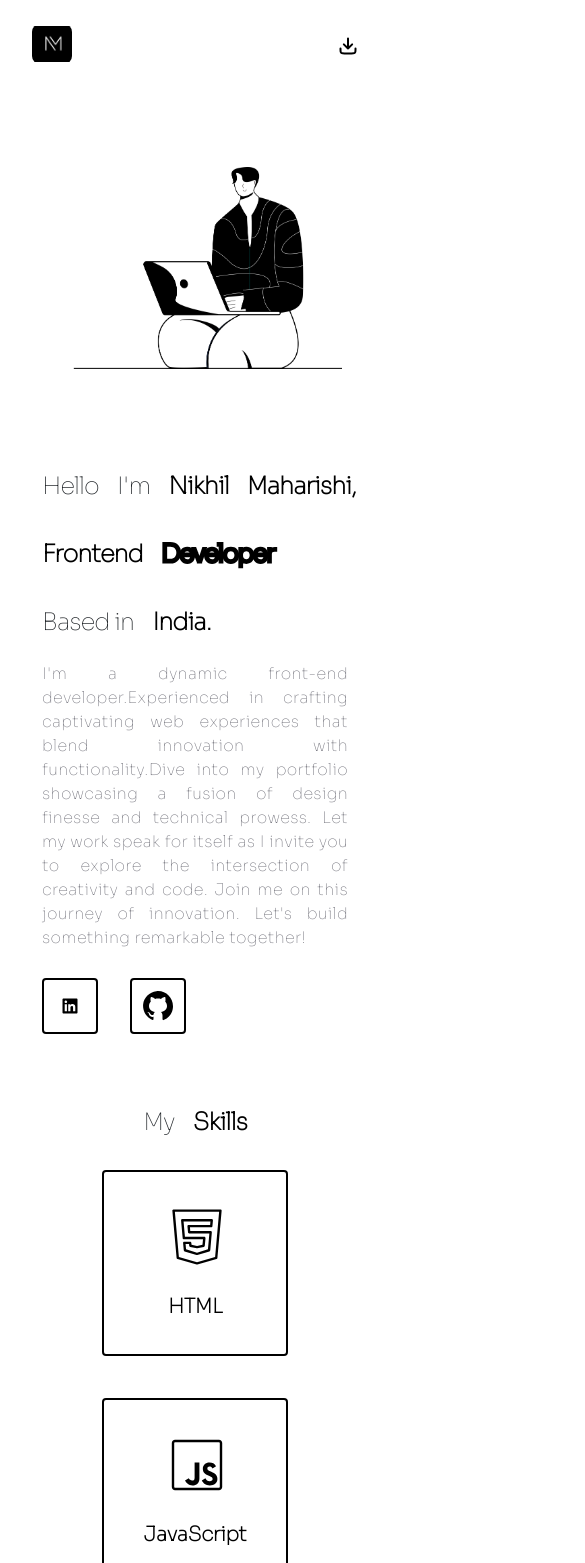
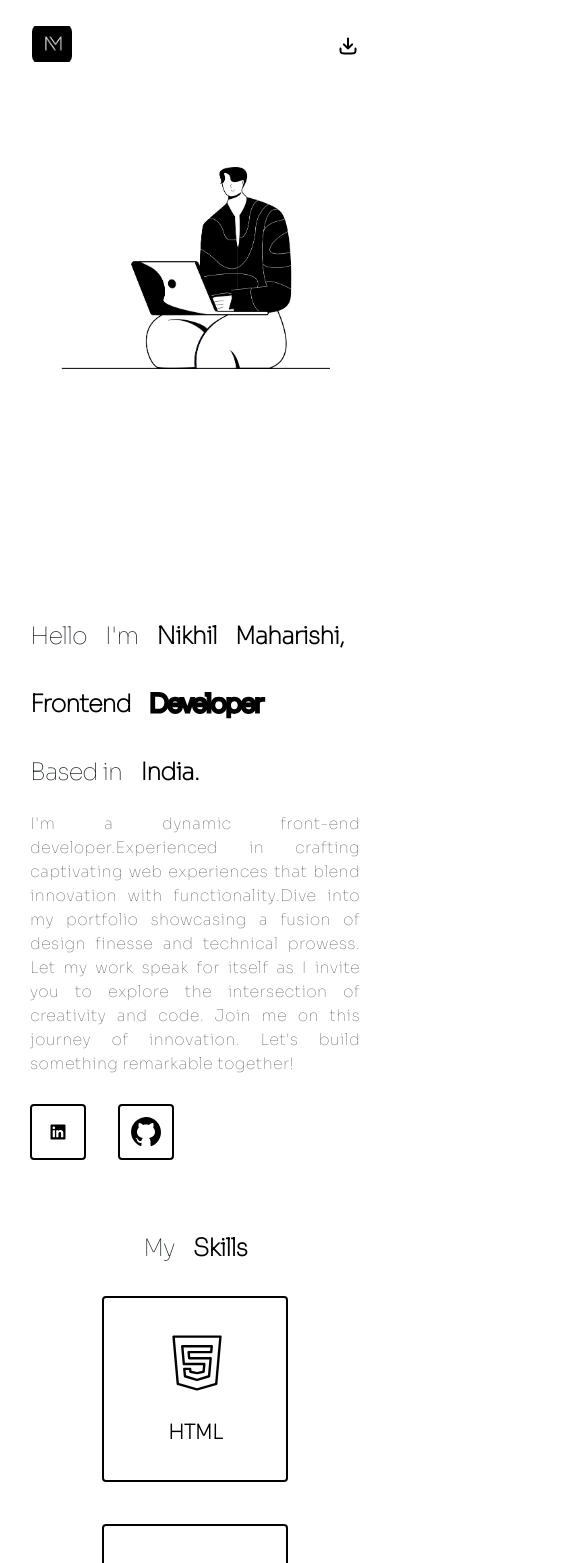
Before and after one commit to nikhil-maharishi/angularPortfolio, an Angular app: page /home in a window 390 px wide. Shown: the top 1563 px of the page, 585 px wide, since content can reach past the window. Built offline with nearby package versions, Linux system fonts and the light colour scheme.

Commit message:
fix:landing page layout

```diff
--- a/src/app/landing/landing.component.html
+++ b/src/app/landing/landing.component.html
@@ -1,7 +1,7 @@
 <div class="main">
   <app-header></app-header>
-  <div class="page-main row">
-    <div class="text-main col">
+  <div class="page-main">
+    <div class="text-main">
       <div class="text-wrap">
         <span class="text-normal">Hello</span>
         <span class="text-normal">I'm</span>
@@ -62,7 +62,7 @@
         </a>
       </div>
     </div>
-    <div class="image-main col">
+    <div class="image-main">
       <img src="./assets/images/Frame 20.png" />
     </div>
   </div>
--- a/src/styles.scss
+++ b/src/styles.scss
@@ -132,7 +132,7 @@ body {
     align-items: flex-start;
     justify-content: flex-end;
     .image-main {
-      min-width: 500px;
+      min-width: 700px;
       height: 450px;
       img {
         width: 100%;
@@ -532,6 +532,72 @@ body {
 
 }
 
+@media only screen and (max-width: 1244px) {
+  .main {
+    .page-main {
+      display: flex;
+      flex-direction: column-reverse;
+      padding: 30px 30px;
+      width: 100%;
+      margin: 0;
+      align-items: flex-start;
+      justify-content: flex-end;
+      .image-main {
+        min-width: 700px;
+        img {
+          width: 100%;
+          height: 100%;
+          object-fit: contain;
+        }
+      }
+      .text-main {
+        display: flex;
+        flex-direction: column;
+        align-items: flex-start;
+        gap: 12px;
+        .about {
+          color: var(--Zinc-500, #71717a);
+
+          p {
+            font-family: Sora;
+            font-size: 16px;
+            font-style: normal;
+            font-weight: 400;
+            line-height: 24px; /* 150% */
+            letter-spacing: 0.32px;
+            text-align: justify;
+          }
+        }
+        .media-icons {
+          display: flex;
+          gap: 32px;
+          .icon {
+            display: flex;
+            padding: 8px;
+            width: 56px;
+            height: 56px;
+            justify-content: center;
+            align-items: center;
+            gap: 8px;
+            border: 2px solid #000;
+            border-radius: 4px;
+            cursor: pointer;
+          }
+          .icon:hover {
+            background: #000;
+            svg {
+              path {
+                fill: #fff;
+              }
+            }
+          }
+        }
+      }
+    }
+  }
+
+}
+
 @media only screen and (max-width: 576px) {
   .main {
     display: flex;
```
